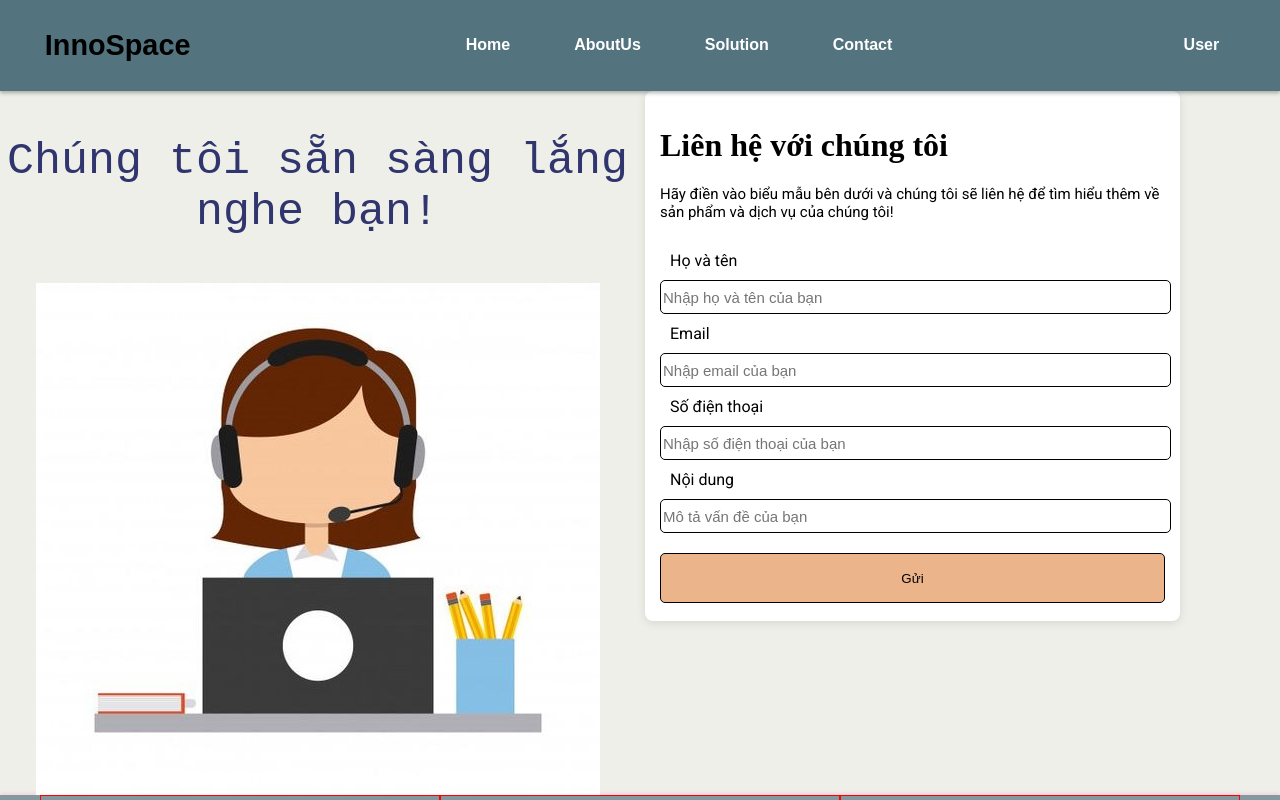
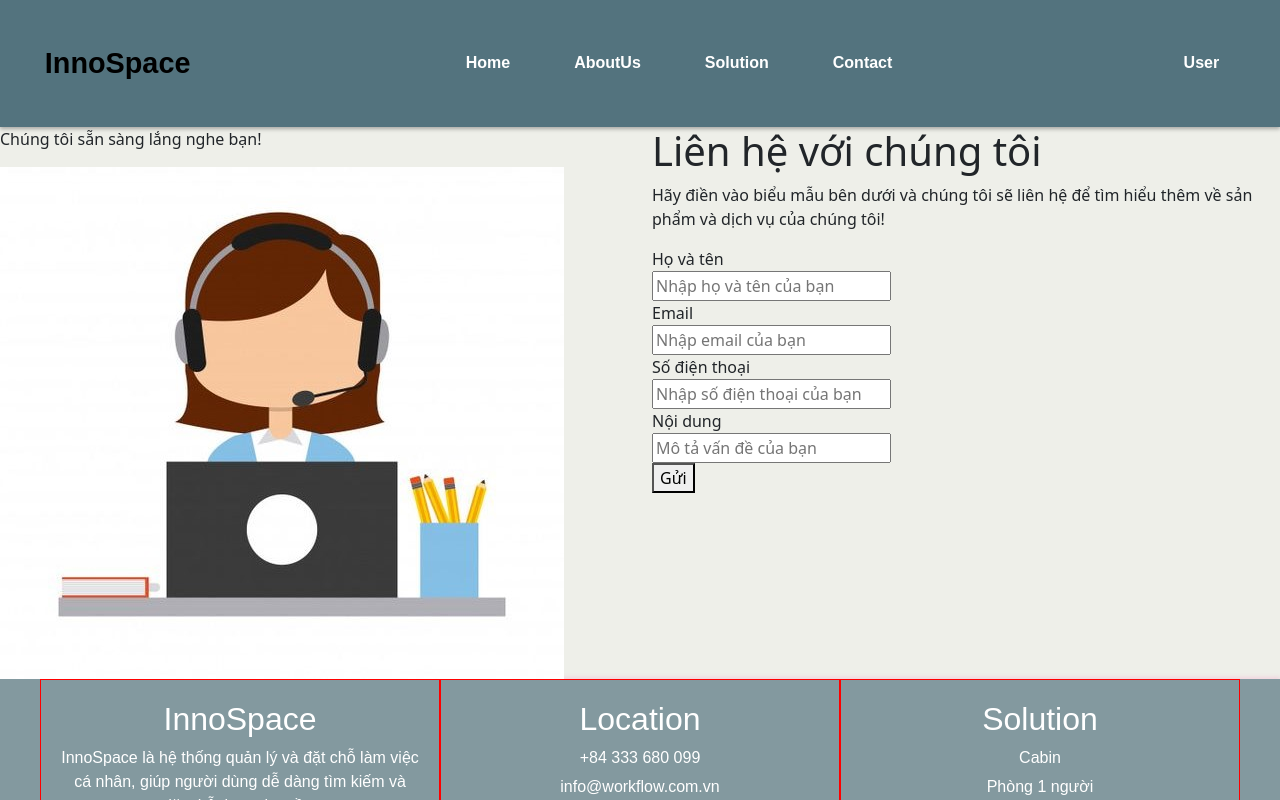
Before and after one commit to PanpaKawaii/FE_PODBookingSystem, a React (Vite) app: page /contact in a window 1280 px wide. Shown: the top 800 px of the page. Built offline with nearby package versions, Linux system fonts and the light colour scheme.

Commit message:
add adminhome

```diff
--- a/package.json
+++ b/package.json
@@ -10,7 +10,9 @@
     "preview": "vite preview"
   },
   "dependencies": {
+    "bootstrap": "^5.3.3",
     "react": "^18.3.1",
+    "react-bootstrap": "^2.10.5",
     "react-dom": "^18.3.1"
   },
   "devDependencies": {
@@ -25,5 +27,4 @@
     "globals": "^15.9.0",
     "vite": "^5.4.1"
   }
-
 }
--- /dev/null
+++ b/src/AdminComponent/Home.jsx
@@ -0,0 +1,12 @@
+import React, { Component } from 'react'
+import home from '../../src/PODimage/adminhome.jpg'
+
+export default class Home extends Component {
+  render() {
+    return (
+        <>
+        <img src={home} alt='background' />
+        </>
+    )
+  }
+}
--- a/src/App.jsx
+++ b/src/App.jsx
@@ -1,19 +1,27 @@
 import Header from './HeadFootComponent/Header'
 import Footer from './HeadFootComponent/Footer'
 import Contact from './ContactComponent/ContactContent'
+import Home from './AdminComponent/Home'
 import About from './AboutUsCOmponent/AboutUsContent'
 import { Route } from 'react-router-dom'
 import { Routes } from 'react-router-dom'
+import { useEffect } from 'react'
 
 function App() {
+  //   useEffect(() => {
+  // const fetchCategories = async () => {
+  //   const categoriesList = await categoriesApi.getAll();
 
+  // }
+  //   })
 
   return (
     <>
       <Header></Header>
       <Routes>
-        <Route path='/contact' element={<Contact/>}/>
-        <Route path='/about' element={<About/>}/>
+        <Route path='/' element={<Home />} />
+        <Route path='/contact' element={<Contact />} />
+        <Route path='/about' element={<About />} />
       </Routes>
       <Footer></Footer>
     </>
--- a/src/ContactComponent/Contact.css
+++ b/src/ContactComponent/Contact.css
@@ -1,4 +1,4 @@
-@import url('https://fonts.googleapis.com/css2?family=Roboto:wght@400;700&display=swap');
+/* @import url('https://fonts.googleapis.com/css2?family=Roboto:wght@400;700&display=swap');
 
 
 h1{
@@ -73,7 +73,7 @@ p.title-service{
 }
 .service-container{
     /* justify-content: center; */
-    display: flex;
+    /* display: flex;
     flex-direction: column;
     align-items: center;
 }
@@ -91,3 +91,4 @@ p.title-service{
     height: 500px;
 
 }
+ */
--- a/src/ContactComponent/ContactContent.jsx
+++ b/src/ContactComponent/ContactContent.jsx
@@ -1,18 +1,20 @@
 import React, { Component } from 'react'
-import './Contact.css'
+// import './Contact.css'
+import 'bootstrap/dist/css/bootstrap.min.css';
 import service from './../PODimage/service.jpg'
 export default class ContactContent extends Component {
   render() {
     return (
       <>
-        <div className='contact-container'>
-          <div className='service-container'>
+        <div className='contact'>
+          <div className='row'>
+            <div className='col-md-6'>
               <p className='title-service'>Chúng tôi sẵn sàng lắng nghe bạn!</p>
               <div>
                 <img className='service-img' src={service} alt='service' />
               </div>
             </div>
-          <div className='form-contact'>
+            <div className='col-md-6'>
               <div className='form-item'>
                 <h1>Liên hệ với chúng tôi</h1>
                 <p className='text-contact'>Hãy điền vào biểu mẫu bên dưới và chúng tôi sẽ liên hệ để tìm hiểu thêm về sản phẩm và dịch vụ của chúng tôi!</p>
@@ -28,6 +30,7 @@ export default class ContactContent extends Component {
               </div>
             </div>
           </div>
+        </div>
       </>
     )
   }
```
Also changed, not shown: src/App.css (deleted, +0 -62 lines), src/HeadFootComponent/Footer.jsx (+18 -4 lines), src/config/axios.jsx (added, +23 -0 lines), src/PODimage/adminhome.jpg (added), 1 other file (tests, documents, lock files or other folders). Lines whose indentation alone changed are shown as unchanged.
